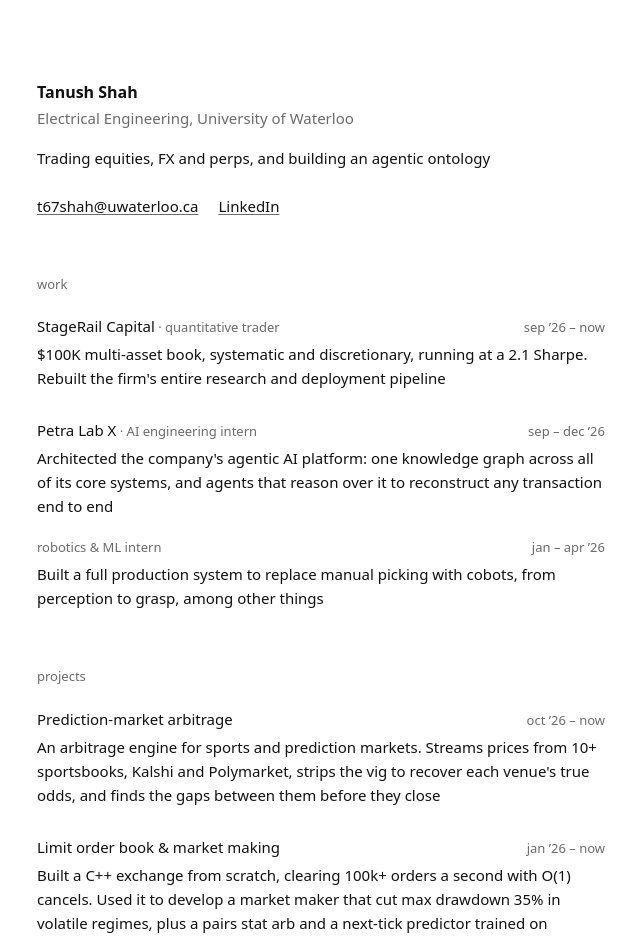
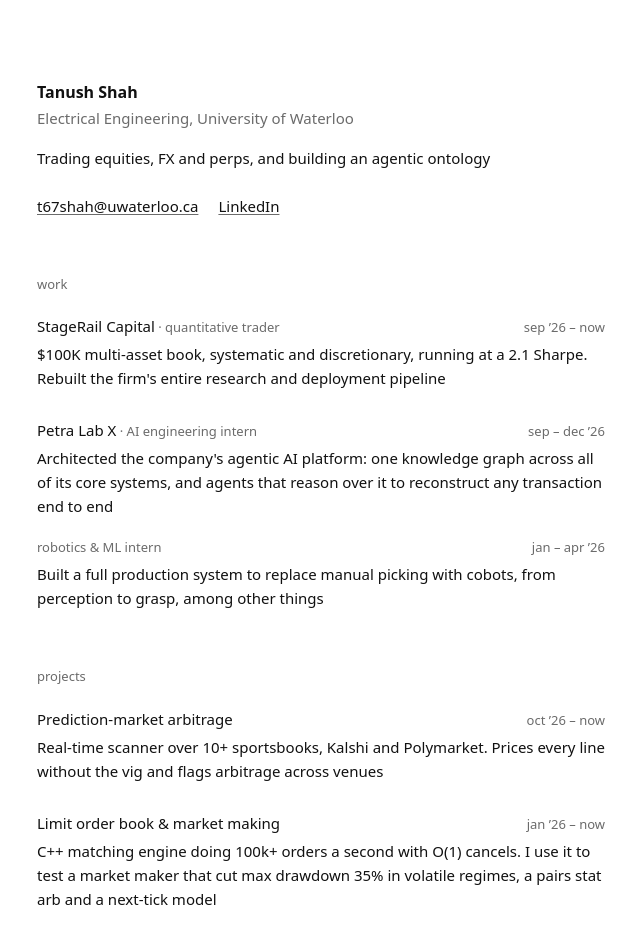
Before and after one commit to tswaterloo/portfoliosite, a Next.js app: page / in a window 1280 px wide. Shown: the top 940 px of the page, without its empty margins (319-959 px from the left). Built offline with nearby package versions, Linux system fonts and the light colour scheme.

Commit message:
Plainer project copy
Co-Authored-By: Claude Opus 5.5 <noreply@anthropic.com>
Claude-Session: https://claude.ai/code/session_01VzWT3s4DFsaefx8Bd9sagr

```diff
--- a/app/page.tsx
+++ b/app/page.tsx
@@ -29,12 +29,12 @@ const projects: Entry[] = [
   {
     name: "Prediction-market arbitrage",
     dates: "oct ’26 – now",
-    text: "An arbitrage engine for sports and prediction markets. Streams prices from 10+ sportsbooks, Kalshi and Polymarket, strips the vig to recover each venue's true odds, and finds the gaps between them before they close",
+    text: "Real-time scanner over 10+ sportsbooks, Kalshi and Polymarket. Prices every line without the vig and flags arbitrage across venues",
   },
   {
     name: "Limit order book & market making",
     dates: "jan ’26 – now",
-    text: "Built a C++ exchange from scratch, clearing 100k+ orders a second with O(1) cancels. Used it to develop a market maker that cut max drawdown 35% in volatile regimes, plus a pairs stat arb and a next-tick predictor trained on microstructure",
+    text: "C++ matching engine doing 100k+ orders a second with O(1) cancels. I use it to test a market maker that cut max drawdown 35% in volatile regimes, a pairs stat arb and a next-tick model",
   },
 ]
 
```
